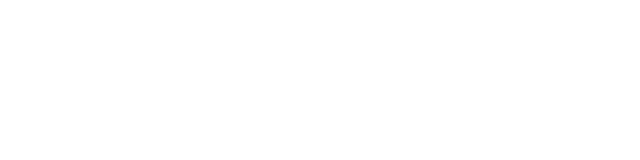
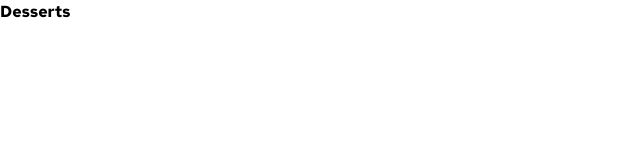
Before and after one commit to SebastianLaka/product-list-with-cart, a Vue app: page / in a window 1280 px wide. Shown: the top 160 px of the page, without its empty margins (0-640 px from the left). Built offline with nearby package versions, Linux system fonts and the light colour scheme.

Commit message:
Added category header with slots. Used Pinia and logic to change name category

```diff
--- a/src/App.vue
+++ b/src/App.vue
@@ -1,8 +1,9 @@
 <script setup>
+import Layout from './components/Layout.vue';
 </script>
 
 <template>
-
+    <Layout />
 </template>
 
 <style lang="scss">
--- a/src/components/Layout.vue
+++ b/src/components/Layout.vue
@@ -0,0 +1,9 @@
+<script setup>
+import ProductList from './product-list/ProductList.vue'
+</script>
+<template>
+  <main class="main-layout">
+    <ProductList />
+  </main>
+</template>
+<style lang="scss" scoped></style>
--- /dev/null
+++ b/src/components/product-list/ProductList.vue
@@ -0,0 +1,14 @@
+<script setup>
+import ProductsHeader from './ProductsHeader.vue'
+
+</script>
+
+<template>
+  <section class="product-container">
+    <ProductsHeader v-slot="{ productsHeader }">
+      <h1 class="product-header">{{productsHeader }}</h1>
+    </ProductsHeader>
+  </section>
+</template>
+
+<style lang="scss" scoped></style>
--- /dev/null
+++ b/src/components/product-list/ProductsHeader.vue
@@ -0,0 +1,14 @@
+<script setup>
+import { onMounted } from 'vue'
+import { useCategoryStore } from '@/stores/category'
+const category = useCategoryStore()
+onMounted(() => {
+  category.setCategory('Desserts')
+})
+</script>
+
+<template>
+  <slot :productsHeader="category.productCategory"></slot>
+</template>
+
+<style lang="scss" scoped></style>
--- /dev/null
+++ b/src/stores/category.js
@@ -0,0 +1,9 @@
+import { ref } from 'vue'
+import { defineStore } from 'pinia'
+
+export const useCategoryStore = defineStore('category', () => {
+  const productCategory = ref('')
+  const setCategory = (name) => productCategory.value = name;
+
+  return { productCategory, setCategory }
+})
```
Also changed, not shown: src/stores/counter.js (deleted, +0 -12 lines).
